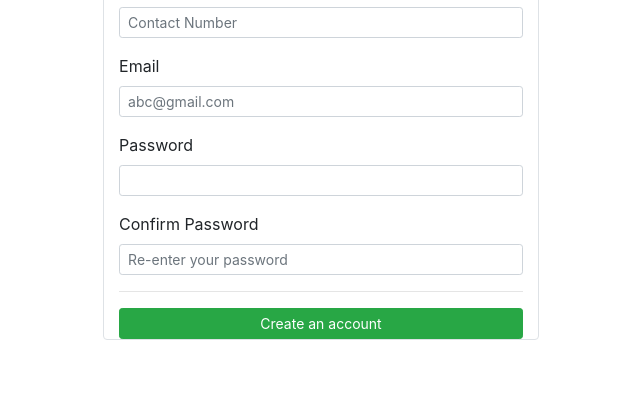
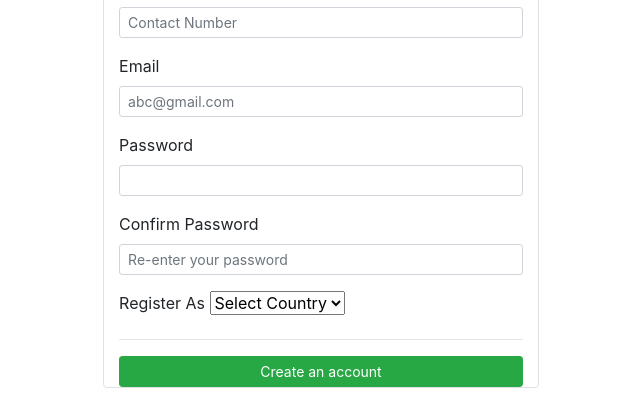
Before and after one commit to vandanaranasara/Eshop-main, a Django app: page /signup/ in a window 1280 px wide. Shown: the part 601-1021 px from the top of the page, without its empty margins (319-959 px from the left). Before the commit the page ends 941 px from the top, so only its background shows below. Run offline with Django 3.2, Linux system fonts and the light colour scheme; parts of the project's set-up code (start-up, migrations or seed data) failed here and were passed over; some libraries are stand-ins or nearby versions.

Commit message:
Type of user updated

```diff
--- a/store/models/customer.py
+++ b/store/models/customer.py
@@ -6,6 +6,11 @@ class Customer(models.Model):
     phone = models.CharField(max_length=10)
     email=models.EmailField()
     password = models.CharField(max_length=100)
+    USER_TYPE_CHOICES = [
+        ('Seller', 'Seller'),
+        ('Buyer', 'Buyer')
+    ]
+    user_type = models.CharField(max_length=10, choices=USER_TYPE_CHOICES, default='Buyer')
 
     #to save the data
     def register(self):
--- a/store/templates/signup.html
+++ b/store/templates/signup.html
@@ -79,6 +79,16 @@
                     placeholder="Re-enter your password">
                 </div>
 
+                <!-- Type of user-->
+                <div class="form-group">
+                    <label for="">Register As</label>
+                    <select id="user" name="user" class="form-select" required>
+                    <option value="">Select Country</option>
+                    <option value="Seller">Seller</option>
+                    <option value="Buyer">Buyer</option></select>
+                </div>
+
+
                 <hr>
                 <button type="submit" class="btn btn-sm btn-success col-lg-12">Create an account</button>
 
--- a/store/views/signup.py
+++ b/store/views/signup.py
@@ -18,13 +18,15 @@ class Signup(View):
         email = postData.get('email')
         password = postData.get('password')
         confirm_password = postData.get('confirm_password')
+        user_type = postData.get('user')
 
         # validation values for re-render
         value = {
             'first_name': first_name,
             'last_name': last_name,
             'phone': phone,
-            'email': email
+            'email': email,
+            'user' : user_type
         }
 
         error_message = None
@@ -37,9 +39,10 @@ class Signup(View):
                 last_name=last_name,
                 phone=phone,
                 email=email,
-                password=password
+                password=password,
+                user_type=user_type
             )
-            error_message = self.validateCustomer(customer)
+            error_message = self.validate_customer(customer)
 
         if not error_message:
             customer.password = make_password(customer.password)
@@ -55,7 +58,7 @@ class Signup(View):
             }
             return render(request, 'signup.html', data)
 
-    def validateCustomer(self, customer):
+    def validate_customer(self, customer):
         error_message = None
         password_pattern = r'^(?=.*[A-Za-z])(?=.*\d)(?=.*[@$!%*#?&])[A-Za-z\d@$!%*#?&]{8,}$'
 
```
